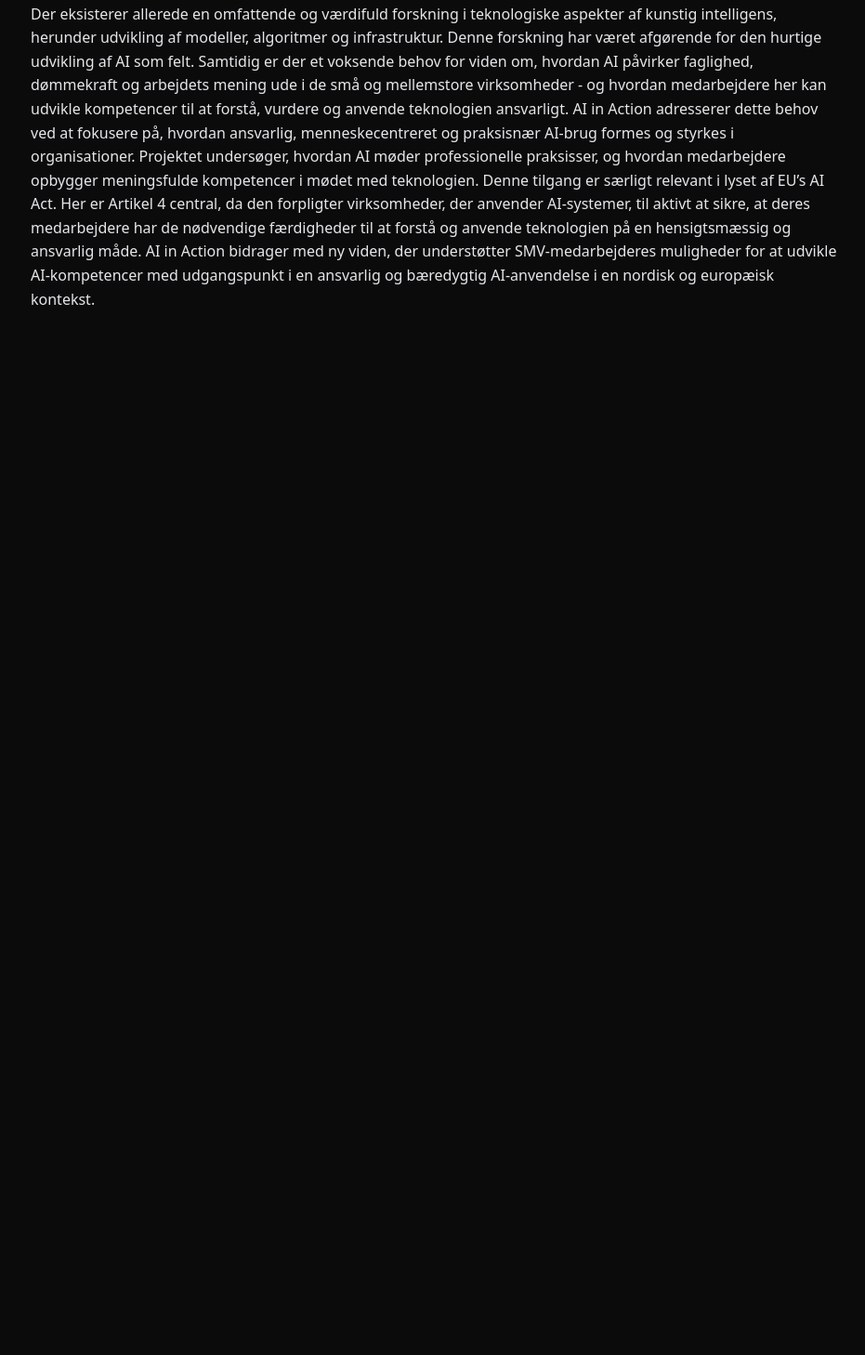
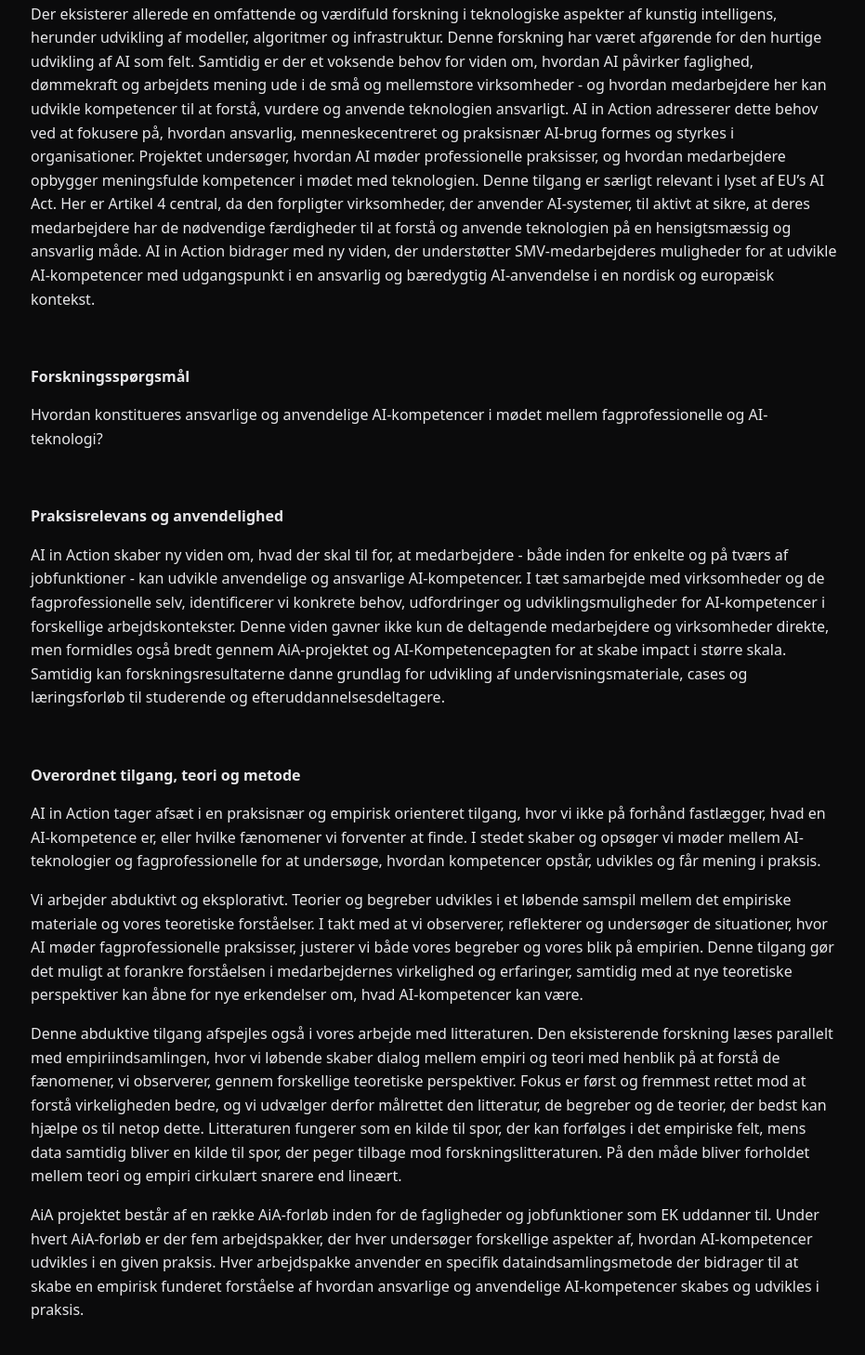
Before and after one commit to keamarg/AiA, an Eleventy site: page src/om-projektet/projektbeskrivelse.md in a window 1280 px wide. Shown: the part 304-1762 px from the top of the page at 93% size, without its empty margins (173-1104 px from the left). Before the commit the page ends 800 px from the top, so only its background shows below. Built offline with nearby package versions, Linux system fonts and the light colour scheme; Eleventy itself is replaced by a stand-in of ours; files that its build step writes are made by us from their sources.

Commit message:
Update Om projektet “projektbeskrivelse” - Martin Gundtoft <marg@ek.dk> via DecapBridge

```diff
--- a/src/om-projektet/projektbeskrivelse.md
+++ b/src/om-projektet/projektbeskrivelse.md
@@ -1,5 +1,5 @@
 ---
-title: Baggrund og formål
+title: Projektbeskrivelse
 layout: layout.njk
 image: null
 intro: Projektbeskrivelse
@@ -7,3 +7,27 @@ intro: Projektbeskrivelse
 Forskningsprojektet, AI in Action er EKs bidrag ind i AI-Kompetencepagten, en national indsats der sigter mod at opkvalificere 1 million danskere i AI-kompetencer over tre år. AI-Kompetencepagten adresserer det massive transformative potentiale, som AI medfører på tværs af brancher og jobs, og skaber en ramme for udvikling og implementering af anvendelige AI-kompetencer i både private virksomheder og offentlige institutioner. AI in Action er en del af denne indsats og har til formål at udvikle ny viden om, hvordan anvendelige AI-kompetencer skabes og styrkes i praksis på en ansvarlig, meningsfuld og bæredygtig måde.
 
 Der eksisterer allerede en omfattende og værdifuld forskning i teknologiske aspekter af kunstig intelligens, herunder udvikling af modeller, algoritmer og infrastruktur. Denne forskning har været afgørende for den hurtige udvikling af AI som felt. Samtidig er der et voksende behov for viden om, hvordan AI påvirker faglighed, dømmekraft og arbejdets mening ude i de små og mellemstore virksomheder - og hvordan medarbejdere her kan udvikle kompetencer til at forstå, vurdere og anvende teknologien ansvarligt. AI in Action adresserer dette behov ved at fokusere på, hvordan ansvarlig, menneskecentreret og praksisnær AI-brug formes og styrkes i organisationer. Projektet undersøger, hvordan AI møder professionelle praksisser, og hvordan medarbejdere opbygger meningsfulde kompetencer i mødet med teknologien. Denne tilgang er særligt relevant i lyset af EU’s AI Act. Her er Artikel 4 central, da den forpligter virksomheder, der anvender AI-systemer, til aktivt at sikre, at deres medarbejdere har de nødvendige færdigheder til at forstå og anvende teknologien på en hensigtsmæssig og ansvarlig måde. AI in Action bidrager med ny viden, der understøtter SMV-medarbejderes muligheder for at udvikle AI-kompetencer med udgangspunkt i en ansvarlig og bæredygtig AI-anvendelse i en nordisk og europæisk kontekst.
+
+<br>
+
+**Forskningsspørgsmål**
+
+Hvordan konstitueres ansvarlige og anvendelige AI-kompetencer i mødet mellem fagprofessionelle og AI-teknologi?
+
+<br>
+
+**Praksisrelevans og anvendelighed**
+
+AI in Action skaber ny viden om, hvad der skal til for, at medarbejdere - både inden for enkelte og på tværs af jobfunktioner - kan udvikle anvendelige og ansvarlige AI-kompetencer. I tæt samarbejde med virksomheder og de fagprofessionelle selv, identificerer vi konkrete behov, udfordringer og udviklingsmuligheder for AI-kompetencer i forskellige arbejdskontekster. Denne viden gavner ikke kun de deltagende medarbejdere og virksomheder direkte, men formidles også bredt gennem AiA-projektet og AI-Kompetencepagten for at skabe impact i større skala. Samtidig kan forskningsresultaterne danne grundlag for udvikling af undervisningsmateriale, cases og læringsforløb til studerende og efteruddannelsesdeltagere.
+
+<br>
+
+**Overordnet tilgang, teori og metode**
+
+AI in Action tager afsæt i en praksisnær og empirisk orienteret tilgang, hvor vi ikke på forhånd fastlægger, hvad en AI-kompetence er, eller hvilke fænomener vi forventer at finde. I stedet skaber og opsøger vi møder mellem AI-teknologier og fagprofessionelle for at undersøge, hvordan kompetencer opstår, udvikles og får mening i praksis.
+
+Vi arbejder abduktivt og eksplorativt. Teorier og begreber udvikles i et løbende samspil mellem det empiriske materiale og vores teoretiske forståelser. I takt med at vi observerer, reflekterer og undersøger de situationer, hvor AI møder fagprofessionelle praksisser, justerer vi både vores begreber og vores blik på empirien. Denne tilgang gør det muligt at forankre forståelsen i medarbejdernes virkelighed og erfaringer, samtidig med at nye teoretiske perspektiver kan åbne for nye erkendelser om, hvad AI-kompetencer kan være.
+
+Denne abduktive tilgang afspejles også i vores arbejde med litteraturen. Den eksisterende forskning læses parallelt med empiriindsamlingen, hvor vi løbende skaber dialog mellem empiri og teori med henblik på at forstå de fænomener, vi observerer, gennem forskellige teoretiske perspektiver. Fokus er først og fremmest rettet mod at forstå virkeligheden bedre, og vi udvælger derfor målrettet den litteratur, de begreber og de teorier, der bedst kan hjælpe os til netop dette. Litteraturen fungerer som en kilde til spor, der kan forfølges i det empiriske felt, mens data samtidig bliver en kilde til spor, der peger tilbage mod forskningslitteraturen. På den måde bliver forholdet mellem teori og empiri cirkulært snarere end lineært.
+
+AiA projektet består af en række AiA-forløb inden for de fagligheder og jobfunktioner som EK uddanner til. Under hvert AiA-forløb er der fem arbejdspakker, der hver undersøger forskellige aspekter af, hvordan AI-kompetencer udvikles i en given praksis. Hver arbejdspakke anvender en specifik dataindsamlingsmetode der bidrager til at skabe en empirisk funderet forståelse af hvordan ansvarlige og anvendelige AI-kompetencer skabes og udvikles i praksis.
```
